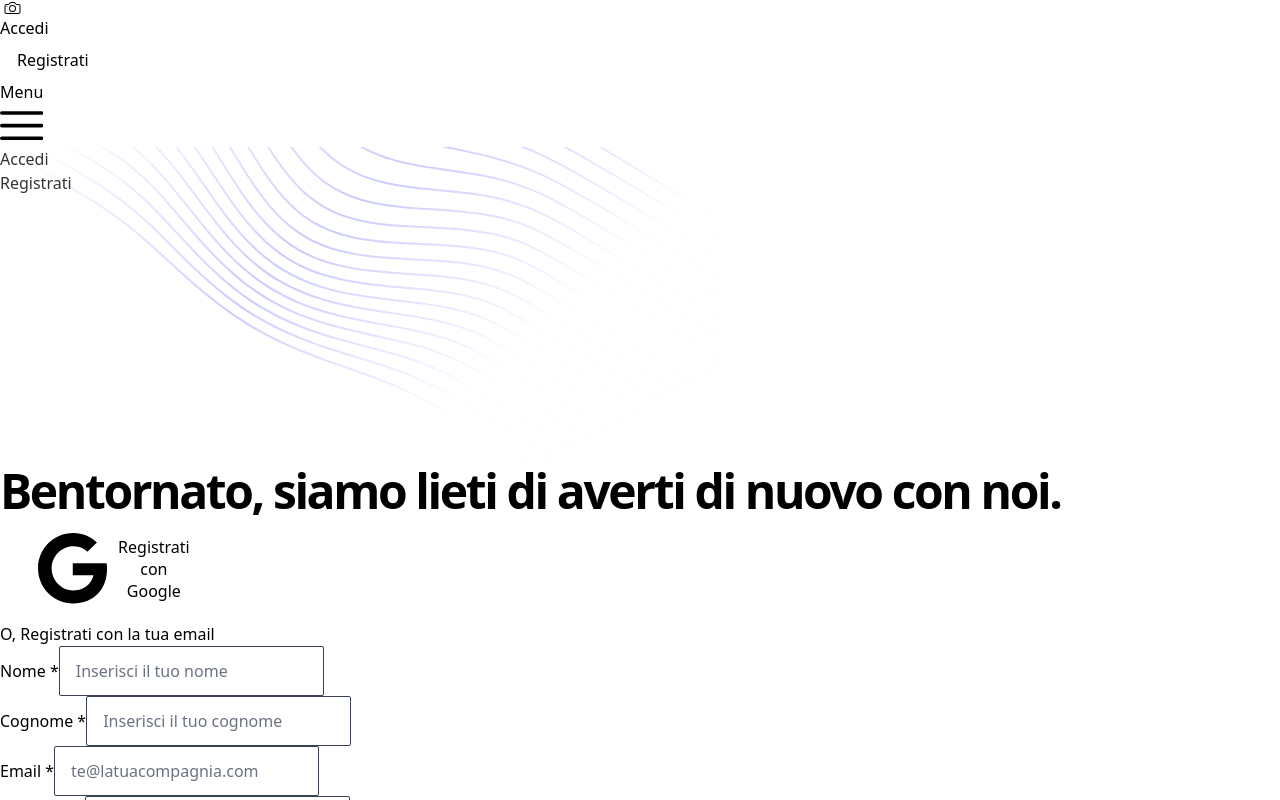
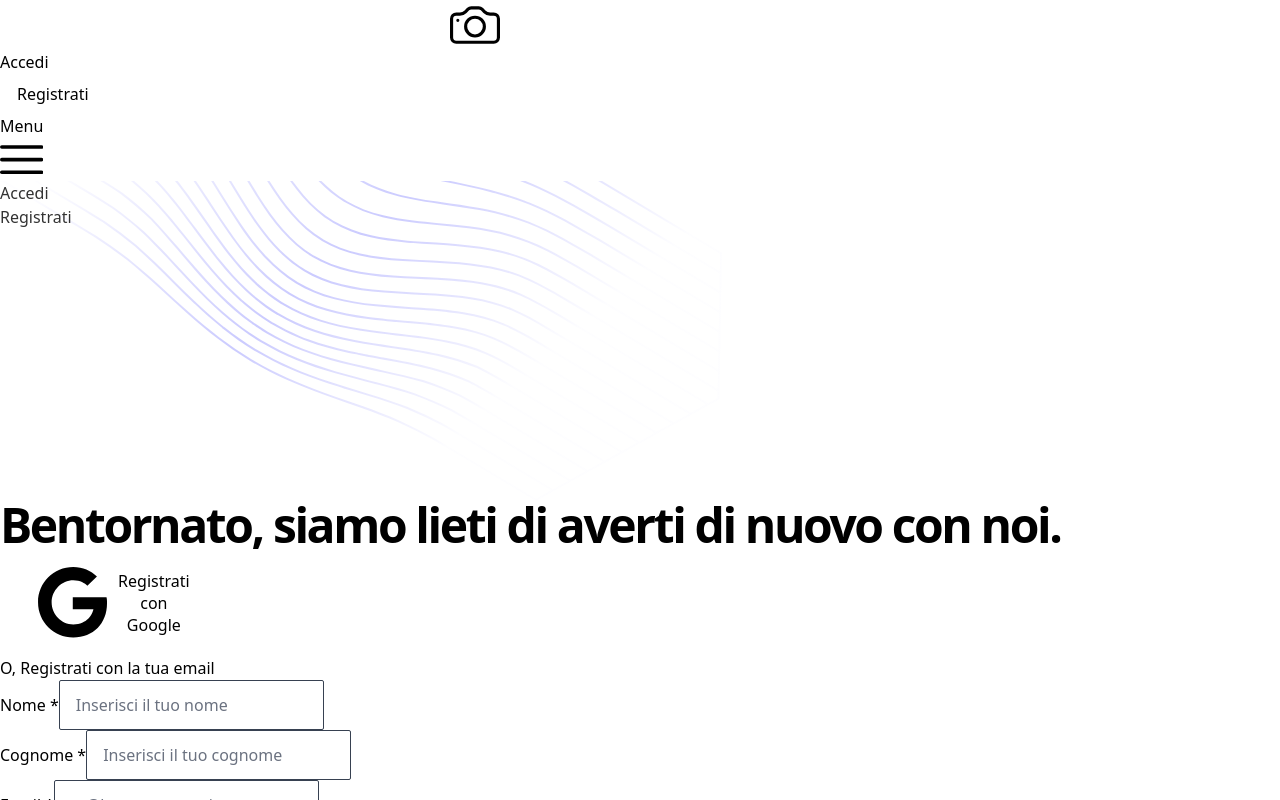
Before and after one commit to Worler94/first-web-template, a React (Vite) app: page /signup in a window 1280 px wide. Shown: the top 800 px of the page. Built offline with nearby package versions, Linux system fonts and the light colour scheme.

Commit message:
commit_davide

```diff
--- a/src/partials/Header.jsx
+++ b/src/partials/Header.jsx
@@ -36,9 +36,10 @@ function Header() {
         <div className="flex items-center justify-between h-20">
 
           {/* Site branding */}
-          <div className="shrink-0 mr-4">
-            {/* Logo */}
-            <svg xmlns="http://www.w3.org/2000/svg" width="25" height="16" fill="currentColor" className="bi bi-camera"
+          <div className="shrink-0 mr-4" style={{ marginLeft: '450px' }}>
+
+          {/* Logo */}
+            <svg xmlns="http://www.w3.org/2000/svg" width="50" height="50" fill="currentColor" className="bi bi-camera"
                  viewBox="0 0 16 16">
               <path
                   d="M15 12a1 1 0 0 1-1 1H2a1 1 0 0 1-1-1V6a1 1 0 0 1 1-1h1.172a3 3 0 0 0 2.12-.879l.83-.828A1 1 0 0 1 6.827 3h2.344a1 1 0 0 1 .707.293l.828.828A3 3 0 0 0 12.828 5H14a1 1 0 0 1 1 1v6zM2 4a2 2 0 0 0-2 2v6a2 2 0 0 0 2 2h12a2 2 0 0 0 2-2V6a2 2 0 0 0-2-2h-1.172a2 2 0 0 1-1.414-.586l-.828-.828A2 2 0 0 0 9.172 2H6.828a2 2 0 0 0-1.414.586l-.828.828A2 2 0 0 1 3.172 4H2z"/>
```
